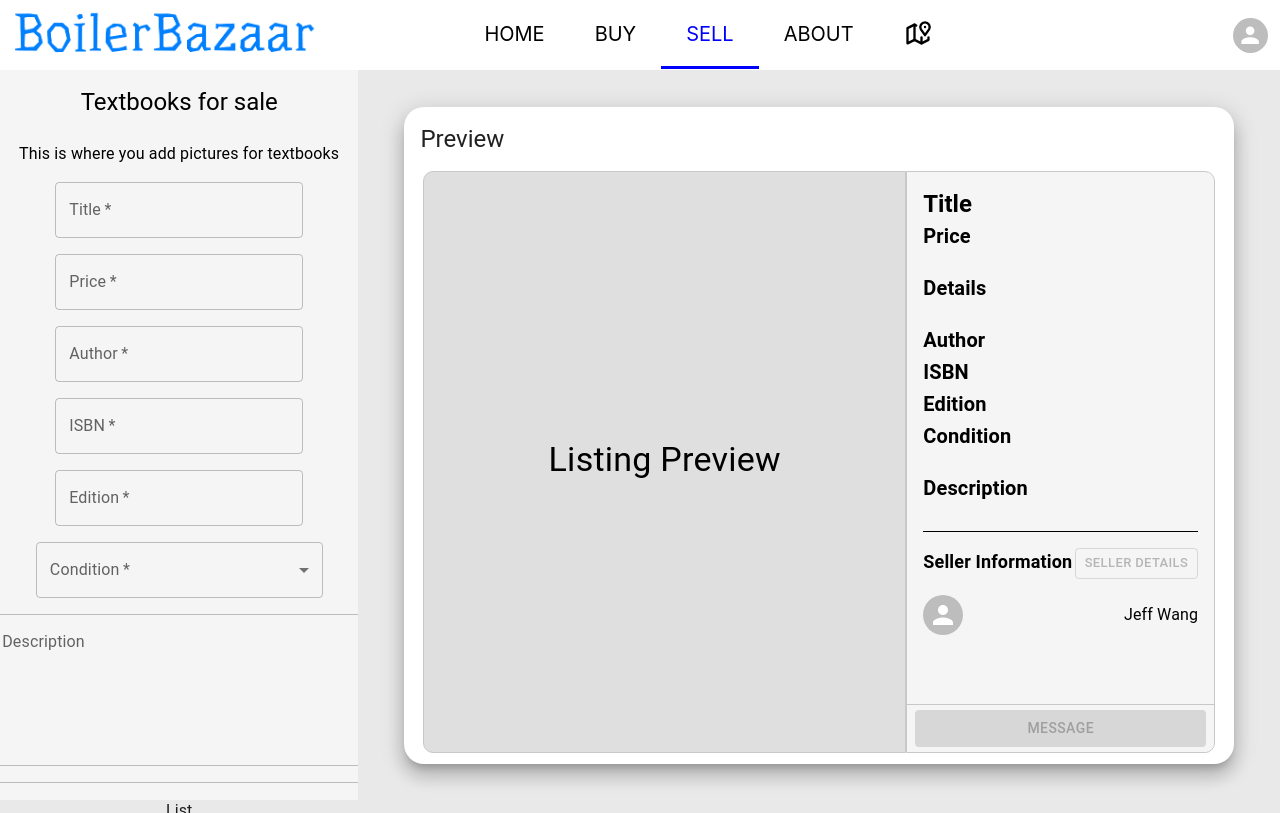
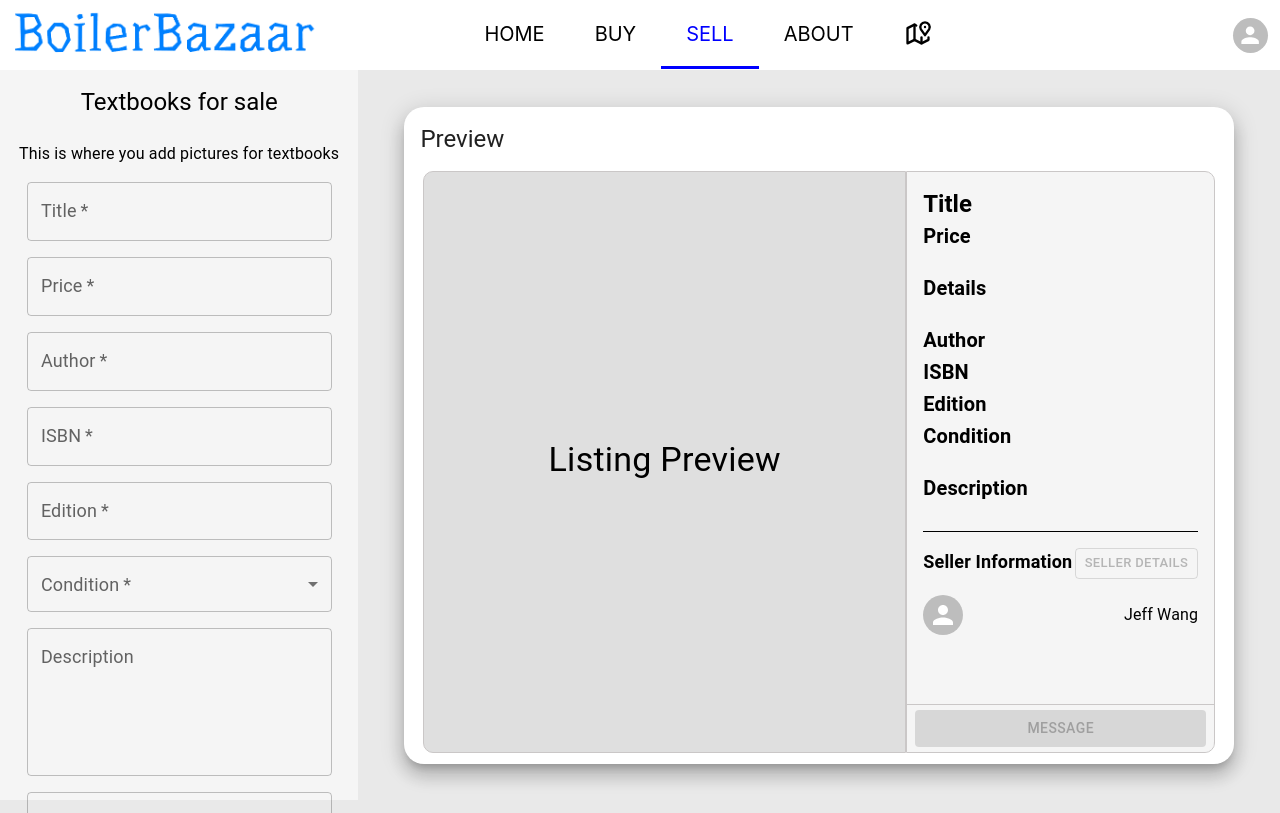
Before and after one commit to wang4621/boilerbazaar, a React (Create React App) app: page /sell in a window 1280 px wide. Built offline with nearby package versions, Linux system fonts and the light colour scheme.

Commit message:
input, textarea, label ui changes for sell page

```diff
--- a/src/pages/Sell.css
+++ b/src/pages/Sell.css
@@ -18,6 +18,16 @@
     width: 350px;
 } */
 
+.sellDisplay input {
+    /* border-radius: 5px; */
+    font-size: 18px;
+    /* border: 2px solid rgb(202, 199, 199); */
+}
+
+.sellDisplay label {
+    font-size: 18px;
+}
+
 /* .sellDisplay input:hover, .sellDisplay select:hover, .sellDisplay textarea:hover {
     border: 2px solid rgb(111, 96, 248);
 } */
@@ -26,25 +36,28 @@
     outline: 2px solid rgb(0, 119, 255);
 } */
 
-.sellDisplay textarea {
+/* .sellDisplay textarea {
     border-radius: 5px;
     resize: none;
     font-size: 20px;
     border: 2px solid transparent;
     font-family: inherit;
     width: 350px;
-}
+} */
 
-.sellDisplay select {
+/* .sellDisplay select {
     border-radius: 5px;
     font-size: 20px;
     height: 50px;
     width: 357px;
     border: 2px solid transparent;
-}
+} */
 
-.sellDisplay #list {
+/* .sellDisplay #list {
     width:360px;
+} */
+.sellDisplay .MuiTextField-root {
+    width: 85%
 }
 
 .sellDisplay {
@@ -53,21 +66,21 @@
     height: calc(100vh - var(--header-height));
 }
 
-.formDisplay {
+.sellDisplay .formDisplay {
     display: flex;
     align-items: center;
     justify-content: flex-start;
     flex-direction: column;
 }
 
-.previewDisplay {
+.sellDisplay .previewDisplay {
     display: flex;
     justify-content: center;
     align-items: center;
     flex: 1
 }
 
-.innerCard {
+.sellDisplay .innerCard {
     display: flex;
     flex-direction: row;
     justify-content: center;
@@ -75,19 +88,19 @@
     /* height: 89% */
 }
 
-.innerLeftBox {
+.sellDisplay .innerLeftBox {
     border-radius: 10px 0px 0px 10px;
     border:1px solid rgb(202, 199, 199)
 }
 
-.innerRightBox {
+.sellDisplay .innerRightBox {
     display: flex;
     flex-direction: column;
     border-radius: 0px 10px 10px 0px;
     border:1px solid rgb(202, 199, 199);
 }
 
-.innerBottomBox {
+.sellDisplay .innerBottomBox {
     box-shadow: 0 -1px 0 rgb(202, 199, 199);
     display: flex;
     border-radius: 0px 0px 10px 0px;;
@@ -95,11 +108,11 @@
     align-items: center;
 }
 
-.scrollBar::-webkit-scrollbar {
+.sellDisplay .scrollBar::-webkit-scrollbar {
     width: 10px;
 }
 
-.scrollBar::-webkit-scrollbar-thumb {
+.sellDisplay .scrollBar::-webkit-scrollbar-thumb {
     border-radius: 10px;
     background: #c2c9d2;
 }
--- a/src/pages/Sell.js
+++ b/src/pages/Sell.js
@@ -88,7 +88,7 @@ function Sell () {
                     <TextField id="author" label="Author" required onChange={event => changeText(event)}/>
                     <TextField id="isbn" label="ISBN" required onChange={event => changeText(event)}/>
                     <TextField id="edition" label="Edition" required onChange={event => changeText(event)}/>
-                    <TextField id="condition" name="condition" label="Condition" select sx={{width: "80%"}} required onChange={event => changeText(event)}>
+                    <TextField id="condition" name="condition" label="Condition" select required onChange={event => changeText(event)}>
                             <MenuItem value="New">New</MenuItem>
                             <MenuItem value="Used - Like New">Used - Like New</MenuItem>
                             <MenuItem value="Used - Good">Used - Good</MenuItem>
```
